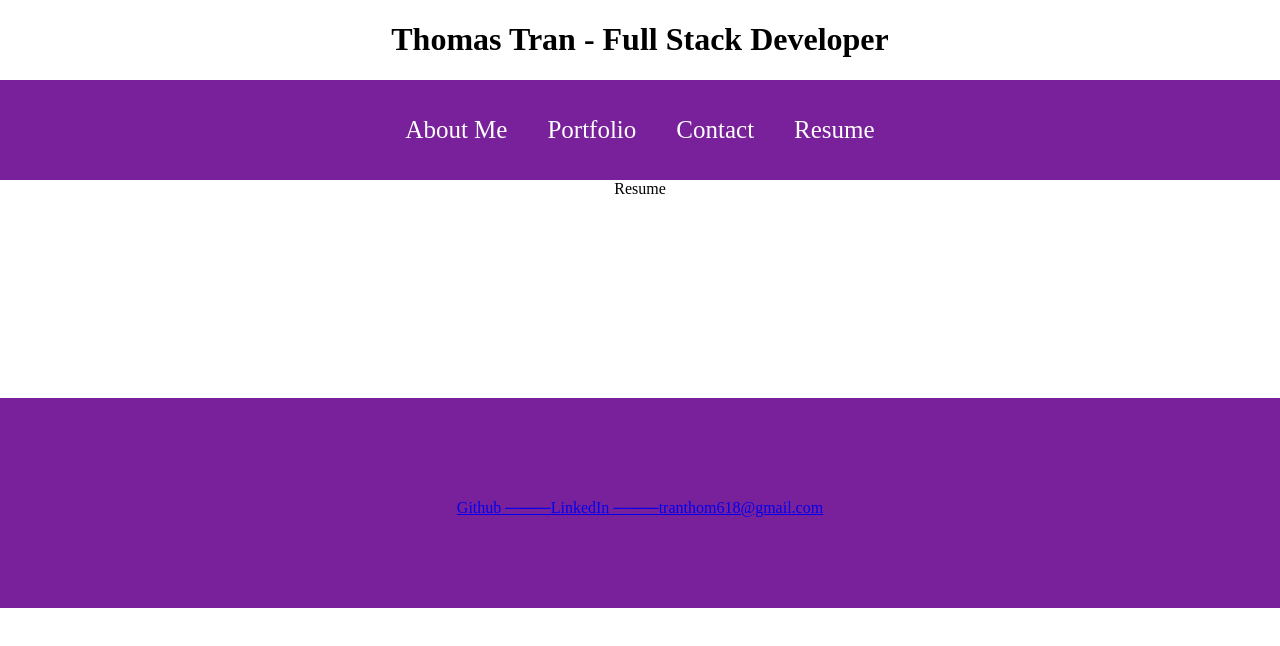
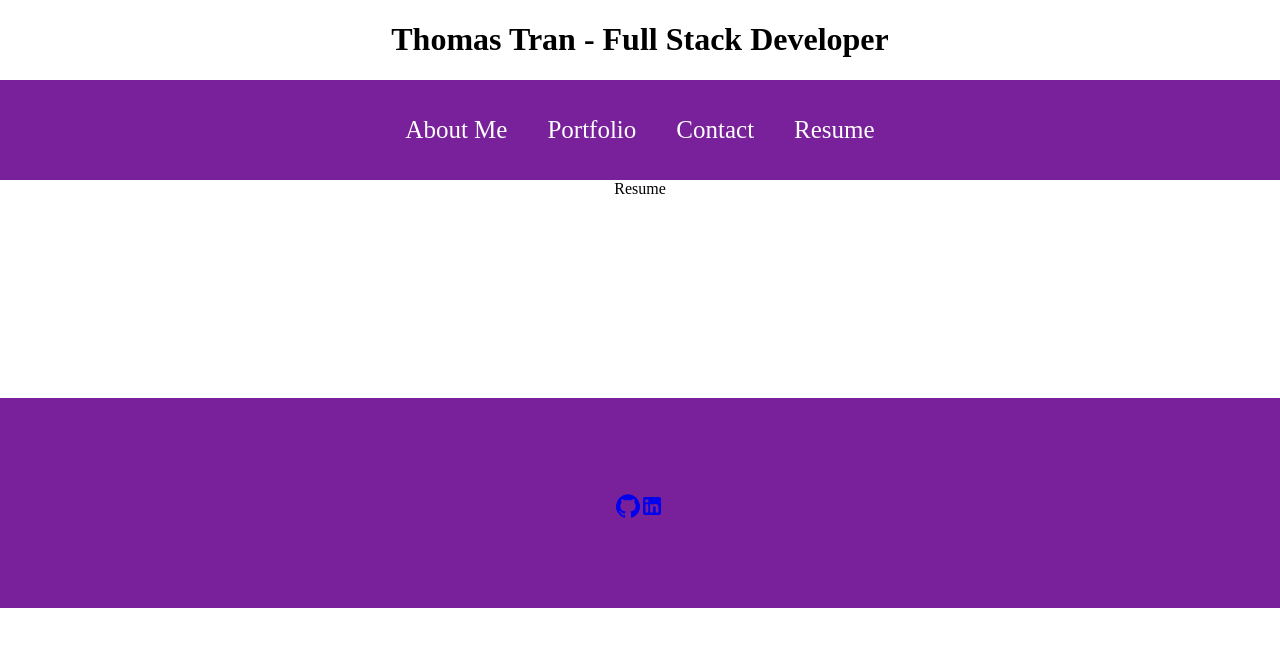
Before and after one commit to tranthom618/react-profile, a React (Create React App) app: page /resume in a window 1280 px wide. Shown: the top 646 px of the page. Built offline with nearby package versions, Linux system fonts and the light colour scheme.

Commit message:
Material Icons install fix

```diff
--- a/package.json
+++ b/package.json
@@ -3,10 +3,13 @@
   "version": "0.1.0",
   "private": true,
   "dependencies": {
+    "@material-ui/core": "^4.12.4",
+    "@material-ui/icons": "^4.11.3",
     "@testing-library/jest-dom": "^5.16.5",
     "@testing-library/react": "^13.4.0",
     "@testing-library/user-event": "^13.5.0",
     "material-icons": "^1.13.3",
+    "material-ui": "^0.20.2",
     "react": "^18.2.0",
     "react-dom": "^18.2.0",
     "react-router-dom": "^6.9.0",
--- a/src/components/Footer.js
+++ b/src/components/Footer.js
@@ -2,16 +2,17 @@ import React from 'react'
 import { Link } from "react-router-dom";
 import "../styles/Footer.css";
 
-// import LinkedInIcon from "@material-ui/icons/LinkedIn";
-// import GitHubIcon from "@material-ui/icons/GitHub";
+import LinkedInIcon from "@material-ui/icons/LinkedIn";
+import GitHubIcon from "@material-ui/icons/GitHub";
+// import StackOverflowIcon from "@material-ui/icons/St";
 
 function Footer() {
   return (
     <div className="footer">
         <div className="links">
-          <Link to ="github.com/tranthom618">Github ──── </Link>
-          <Link to ="www.linkedin.com/in/thomas-tran-750488246/"> LinkedIn ──── </Link>
-          <Link to ="tranthom618@gmail.com"> tranthom618@gmail.com </Link>
+          <Link to ="github.com/tranthom618"><GitHubIcon /></Link>
+          <Link to ="www.linkedin.com/in/thomas-tran-750488246/"><LinkedInIcon /></Link>
+          {/* <Link to ="tranthom618@gmail.com"><StackOverflowIcon /></Link> */}
         </div>
       </div>
   )
--- a/src/pages/AboutMe.js
+++ b/src/pages/AboutMe.js
@@ -2,7 +2,7 @@ import React from 'react'
 
 function AboutMe() {
   return (
-    <div>AboutMe</div>
+    <h2>About Me</h2>
   )
 }
 
```
Also changed, not shown: 1 other file (tests, documents, lock files or other folders).
